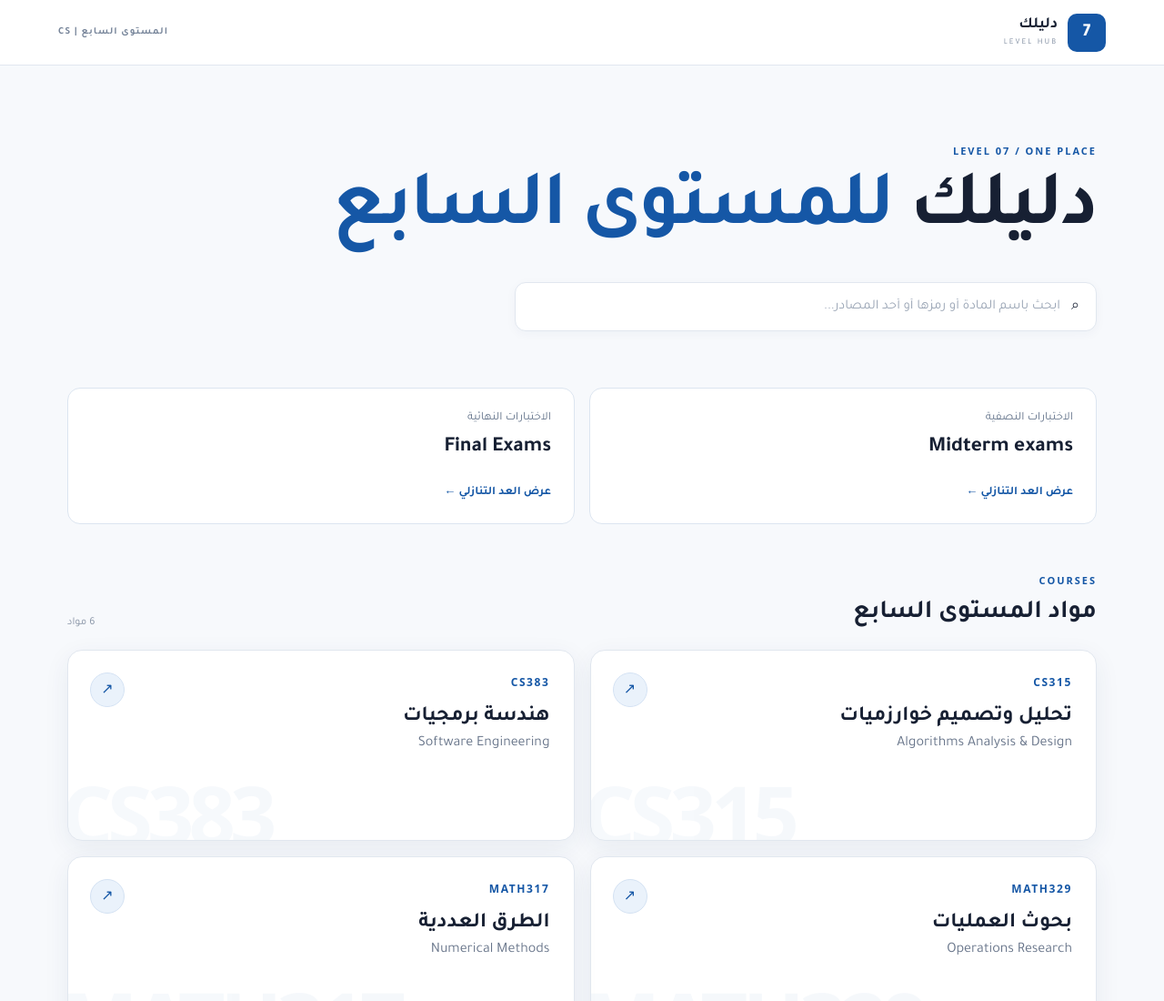
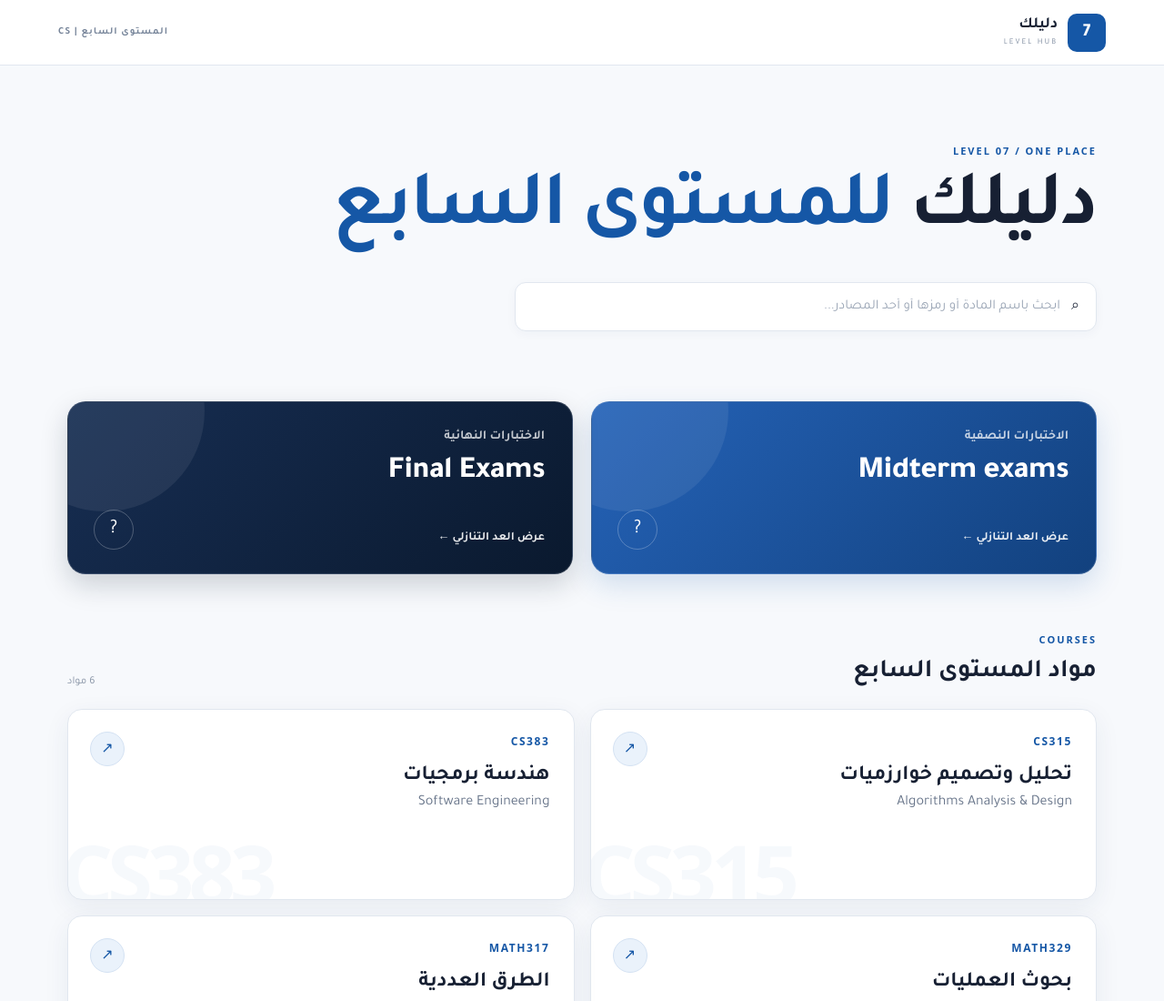
Before and after one commit to ManalAlzughaibi/Level7-Hub, a plain HTML site: page index.html in a window 1280 px wide. Shown: the top 1100 px of the page at 91% size. Drawn offline with Linux system fonts and the light colour scheme.

Commit message:
Update exam cards design

```diff
--- a/script.js
+++ b/script.js
@@ -51,6 +51,20 @@ const COURSES = [
             [
                 "Lecture 3 — Dictionaries and HT",
                 "file/cs315/chapters/Lecture 3 cs315  Dictionaries and HT.pptx"
+            ],
+            [
+                "Lecture 4 — Dynamic prog",
+                "file/cs315/chapters/Lecture 4 cs315  Dynamic prog - Tagged.pdf"
+            ]
+            ,
+            [
+                "Lecture 5 — Greedy algorithms Huffman ",
+                "file/cs315/chapters/Lecture 5 cs315 Greedy algorithms Huffman - Tagged.pdf"
+            ]
+            ,
+            [
+                "Lecture 6&7 — B-Tree ",
+                "file/cs315/chapters/Lecture 6 & 7 cs315  B-Tree - Tagged.pdf"
             ]
         ],
     "files": [],
@@ -454,7 +468,11 @@ const COURSES = [
           [
               "Chapter 1",
               "file/cs342/chapters/chapter1.pptx"
-          ],
+         ],
+         [
+             "chaper 2-5 - Tagged.pdf",
+             "file/cs342/chapters/chaper 2-5 - Tagged.pdf"
+         ],
           [
               "Code 01 — TestHoliday",
               "file/cs342/chapters/اكواد د.هادية/TestHoliday.txt"
@@ -536,10 +554,25 @@ const COURSES = [
     "practice": [],
     "coming": false,
     "books": [],
-      "chapters": [[
-          "Chapter 1",
+      "chapters": [
+          [
+              "1 Introduction_Updated.pdf",
+              "file/cs341/chapters/1 Introduction_Updated.pdf"
+          ],
+          [
+              "Chapter 1 - Overview of Graphics Systems (2).pdf",
           "file/cs341/chapters/Chapter 1 - Overview of Graphics Systems (2).pdf"
-      ]],
+      ],
+          [
+              "Chapter 2 - Color Models.pdf",
+              "file/cs341/chapters/Chapter 2 - Color Models.pdf"
+          ],
+          [
+              "Chapter 3 - Vector Tools 1.pdf",
+              "file/cs341/chapters/Chapter 3 - Vector Tools 1.pdf"
+          ]
+
+      ],
     "files": [],
       "exams": [
           [
--- a/style.css
+++ b/style.css
@@ -929,3 +929,108 @@ footer {
         text-align: right;
     }
 }
+/* ===================================
+   PREMIUM EXAM CARDS
+=================================== */
+
+.exam-shortcuts {
+    gap: 20px;
+    margin: 15px 0 65px;
+}
+
+.exam-shortcut {
+    position: relative;
+    isolation: isolate;
+    overflow: hidden;
+    min-height: 190px;
+    padding: 30px;
+    border: 1px solid rgba(255,255,255,0.15);
+    border-radius: 20px;
+    color: #ffffff;
+    background: linear-gradient(135deg, #2563b8, #12417e);
+    box-shadow: 0 12px 30px rgba(21, 87, 166, 0.17);
+    transition: transform 0.3s ease, box-shadow 0.3s ease;
+}
+
+    /* Final Exams */
+    .exam-shortcut:nth-child(2) {
+        background: linear-gradient(135deg, #172e53, #0a192e);
+        box-shadow: 0 12px 30px rgba(10, 25, 46, 0.18);
+    }
+
+    /* Decorative circle */
+    .exam-shortcut::before {
+        content: "";
+        position: absolute;
+        width: 220px;
+        height: 220px;
+        left: -70px;
+        top: -100px;
+        border-radius: 50%;
+        background: rgba(255,255,255,0.07);
+        z-index: -1;
+    }
+
+    .exam-shortcut::after {
+        content: "?";
+        position: absolute;
+        left: 28px;
+        bottom: 26px;
+        width: 42px;
+        height: 42px;
+        display: grid;
+        place-items: center;
+        border: 1px solid rgba(255,255,255,0.25);
+        border-radius: 50%;
+        color: #ffffff;
+        font-size: 22px;
+        transition: 0.3s ease;
+    }
+
+    /* Text */
+    .exam-shortcut .exam-shortcut-label {
+        color: rgba(255,255,255,0.75);
+        font-size: 14px;
+        font-weight: 600;
+    }
+
+    .exam-shortcut strong {
+        color: #ffffff;
+        font-size: clamp(25px, 3vw, 34px);
+        font-weight: 800;
+        letter-spacing: -0.5px;
+    }
+
+    .exam-shortcut .exam-shortcut-action {
+        color: rgba(255,255,255,0.9);
+        font-size: 13px;
+        margin-top: auto;
+    }
+
+    /* Hover */
+    .exam-shortcut:hover {
+        transform: translateY(-6px);
+        border-color: rgba(255,255,255,0.35);
+        box-shadow: 0 20px 45px rgba(21, 87, 166, 0.25);
+    }
+
+    .exam-shortcut:nth-child(2):hover {
+        box-shadow: 0 20px 45px rgba(10, 25, 46, 0.3);
+    }
+
+    .exam-shortcut:hover::after {
+        transform: translate(-4px, -4px);
+        background: rgba(255,255,255,0.12);
+    }
+
+/* Mobile */
+@media (max-width: 760px) {
+    .exam-shortcut {
+        min-height: 170px;
+        padding: 24px;
+    }
+
+        .exam-shortcut strong {
+            font-size: 27px;
+        }
+}
```
